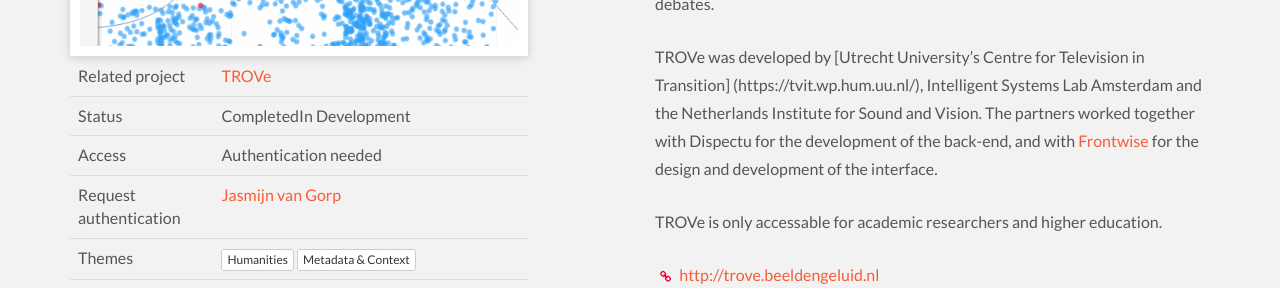
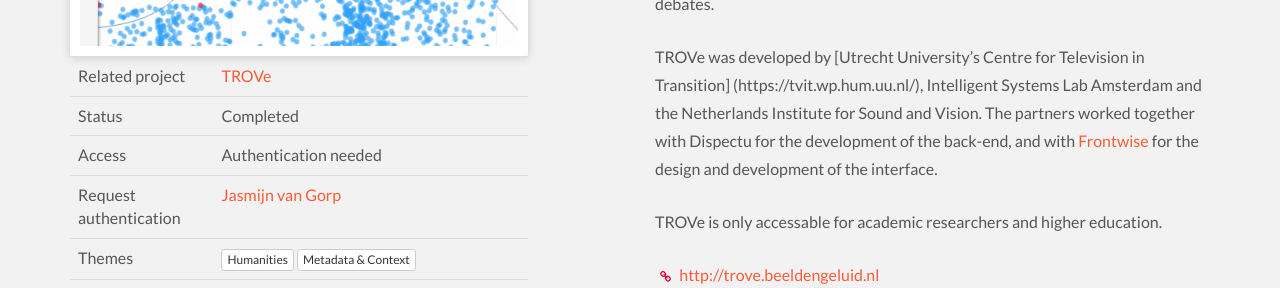
Before and after one commit to roelandordelman/labs, a Jekyll site: the page built from _applications/transmedia-observatory.md, in a window 1280 px wide. Shown: the part 384-672 px from the top of the page. Built offline with Jekyll 4.4.1, drawn with Linux system fonts in a browser that asks for light colours.

Commit message:
Updated Transmedia Observatory

```diff
--- a/_applications/transmedia-observatory.md
+++ b/_applications/transmedia-observatory.md
@@ -18,7 +18,7 @@
 access: Authentication needed
 status:
 - Completed
-- In Development
+-
 themes:
 - Humanities
 - Metadata & Context
```
